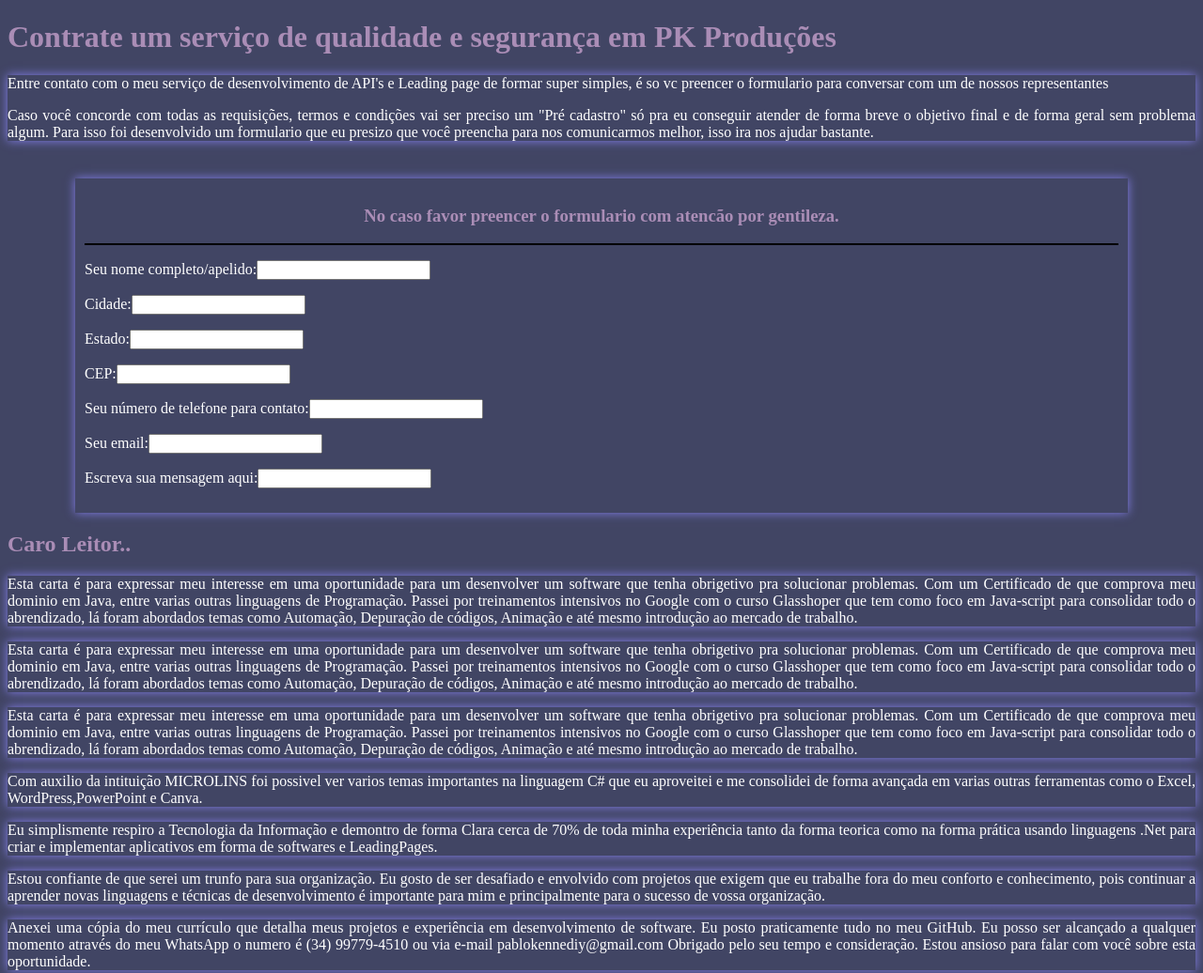
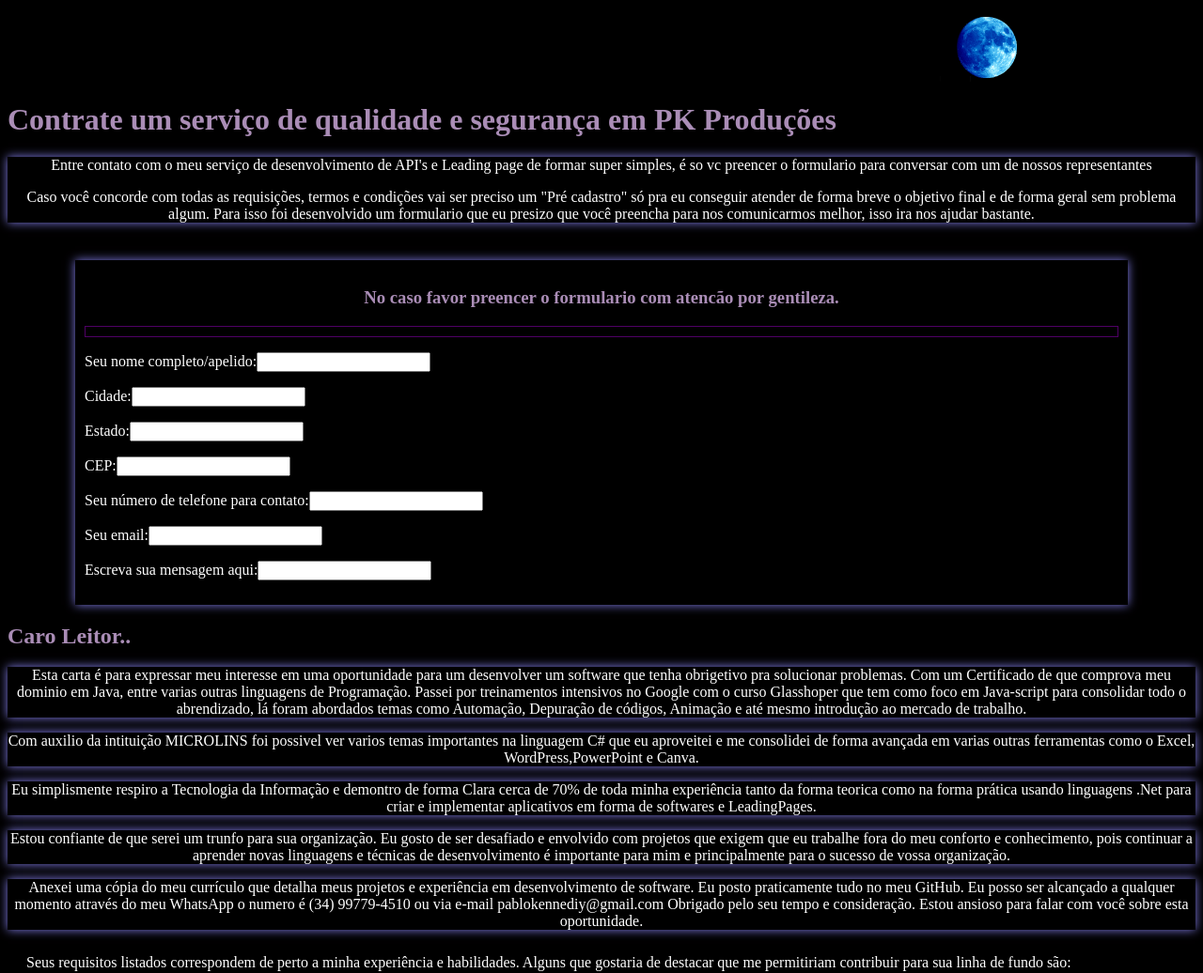
Before and after one commit to Pablo-Kennediy/Carta-de-Apresenta-o, a plain HTML site: page index.html in a window 1280 px wide. Shown: the top 1036 px of the page at 94% size. Drawn offline with Linux system fonts and the light colour scheme.

Commit message:
Está foi uma atualização do dia 08-11-2022

```diff
--- a/css/estilo.css
+++ b/css/estilo.css
@@ -1,5 +1,5 @@
 body {
-    background: rgba(0, 6, 47, 0.746);
+    background: black;
 }
 body h1{
     color: rgb(170, 141, 182);
@@ -7,6 +7,12 @@ body h1{
 }
 body p{
     color: white;
+}
+figure img#lunar{
+    display: block;
+    position: sticky;
+    left: 1000px;
+    width: 100px;
 }
 div#intercafe-cabecalho {
         max-width: 100%;
@@ -22,7 +28,7 @@ div.introHeader{
     display: inline;
 }
 .boxs{
-    text-align: justify;
+    text-align: center;
     box-shadow: 0px 0px 10px #8681eefa;
 }
 aside#intercafe-asise p{
@@ -33,8 +39,12 @@ aside#intercafe-asise p{
     box-shadow: 1px 1px 1px 1px black;
 }
 div#form-cabecalho{
-    border: 1px black solid;
+    height: 10px;
+    border: 1px rgb(79, 0, 101) solid;
     text-align: justify;
+}
+label{
+    width: 1px;
 }
 nav#rodape {
     display: block;
--- a/index.html
+++ b/index.html
@@ -10,6 +10,9 @@
 <body>
 <header>
     <hgroup>
+        <figure>
+        <img src="/imagens/lunar.png" id="lunar">
+        </figure>
         <h1 id="titulo">Contrate um serviço de qualidade e segurança em PK Produções</h1>
         <div class="boxs"><p>Entre contato com o  meu serviço de desenvolvimento de API's e Leading page de formar super simples, é so vc preencer o formulario para conversar com um de nossos representantes</p>
         <p>Caso você concorde com todas as  requisições, termos e condições vai ser preciso um "Pré cadastro" só pra eu conseguir atender de forma breve o objetivo final e de forma geral sem problema algum. Para isso foi desenvolvido um formulario que eu presizo que você preencha para nos comunicarmos melhor, isso ira nos ajudar bastante.</p></div>
@@ -37,12 +40,10 @@
 <section>
     <h1>Caro Leitor..</h1>
         <div class="boxs"><p>Esta carta é para expressar meu interesse em uma oportunidade para um desenvolver um software que tenha obrigetivo pra solucionar problemas. Com um Certificado de que comprova meu dominio em Java, entre varias outras linguagens de Programação. Passei por treinamentos intensivos no Google com o curso Glasshoper que tem como foco em Java-script para consolidar todo o abrendizado, lá foram abordados temas como Automação,  Depuração de códigos, Animação e até mesmo introdução ao mercado de trabalho.<p></div>
-            <div class="boxs"><p>Esta carta é para expressar meu interesse em uma oportunidade para um desenvolver um software que tenha obrigetivo pra solucionar problemas. Com um Certificado de que comprova meu dominio em Java, entre varias outras linguagens de Programação. Passei por treinamentos intensivos no Google com o curso Glasshoper que tem como foco em Java-script para consolidar todo o abrendizado, lá foram abordados temas como Automação,  Depuração de códigos, Animação e até mesmo introdução ao mercado de trabalho.<p></div>
-                <div class="boxs"><p>Esta carta é para expressar meu interesse em uma oportunidade para um desenvolver um software que tenha obrigetivo pra solucionar problemas. Com um Certificado de que comprova meu dominio em Java, entre varias outras linguagens de Programação. Passei por treinamentos intensivos no Google com o curso Glasshoper que tem como foco em Java-script para consolidar todo o abrendizado, lá foram abordados temas como Automação,  Depuração de códigos, Animação e até mesmo introdução ao mercado de trabalho.</p></div>
-                    <div class="boxs"><p>Com auxilio da intituição MICROLINS foi possivel ver varios temas importantes na linguagem C# que eu aproveitei e me consolidei de forma avançada em varias outras ferramentas como o Excel, WordPress,PowerPoint e Canva.</p></div>
-                        <div class="boxs"><p>Eu simplismente respiro a Tecnologia da Informação e demontro de forma Clara cerca de 70% de toda minha experiência tanto da forma teorica como na forma prática usando linguagens .Net para criar e implementar aplicativos em forma de softwares e LeadingPages.</p></div>
-                            <div class="boxs"><p>Estou confiante de que serei um trunfo para sua organização. Eu gosto de ser desafiado e envolvido com projetos que exigem que eu trabalhe fora do meu conforto e conhecimento, pois continuar a aprender novas linguagens e técnicas de desenvolvimento é importante para mim e principalmente para o sucesso de vossa organização.</p></div>
-                                <div class="boxs"><p>Anexei uma cópia do meu currículo que detalha meus projetos e experiência em desenvolvimento de software. Eu posto praticamente tudo no meu GitHub. Eu posso ser alcançado a qualquer momento através do meu WhatsApp o numero é (34) 99779-4510 ou via e-mail pablokennediy@gmail.com Obrigado pelo seu tempo e consideração. Estou ansioso para falar com você sobre esta oportunidade.</p></div>
+            <div class="boxs"><p>Com auxilio da intituição MICROLINS foi possivel ver varios temas importantes na linguagem C# que eu aproveitei e me consolidei de forma avançada em varias outras ferramentas como o Excel, WordPress,PowerPoint e Canva.</p></div>
+                <div class="boxs"><p>Eu simplismente respiro a Tecnologia da Informação e demontro de forma Clara cerca de 70% de toda minha experiência tanto da forma teorica como na forma prática usando linguagens .Net para criar e implementar aplicativos em forma de softwares e LeadingPages.</p></div>
+                    <div class="boxs"><p>Estou confiante de que serei um trunfo para sua organização. Eu gosto de ser desafiado e envolvido com projetos que exigem que eu trabalhe fora do meu conforto e conhecimento, pois continuar a aprender novas linguagens e técnicas de desenvolvimento é importante para mim e principalmente para o sucesso de vossa organização.</p></div>
+                        <div class="boxs"><p>Anexei uma cópia do meu currículo que detalha meus projetos e experiência em desenvolvimento de software. Eu posto praticamente tudo no meu GitHub. Eu posso ser alcançado a qualquer momento através do meu WhatsApp o numero é (34) 99779-4510 ou via e-mail pablokennediy@gmail.com Obrigado pelo seu tempo e consideração. Estou ansioso para falar com você sobre esta oportunidade.</p></div>
 </section>
 <aside id="intercafe-asise">
         <p> Seus requisitos listados correspondem de perto a minha experiência e habilidades. Alguns que gostaria de destacar que me permitiriam contribuir para sua linha de fundo são: <br>  Altamente qualificado em design, teste e desenvolvimento de software. Entendimento completo de estruturas de dados e algoritmos. Conhecedor das melhores práticas de desenvolvimento de back-end. Experiência prática em solução de problemas de software. Histórico comprovado de documentação apropriada para futuras manutenções e upgrades</p>
```
Also changed, not shown: imagens/fundoBody.png (deleted), imagens/lunar.png (added).
